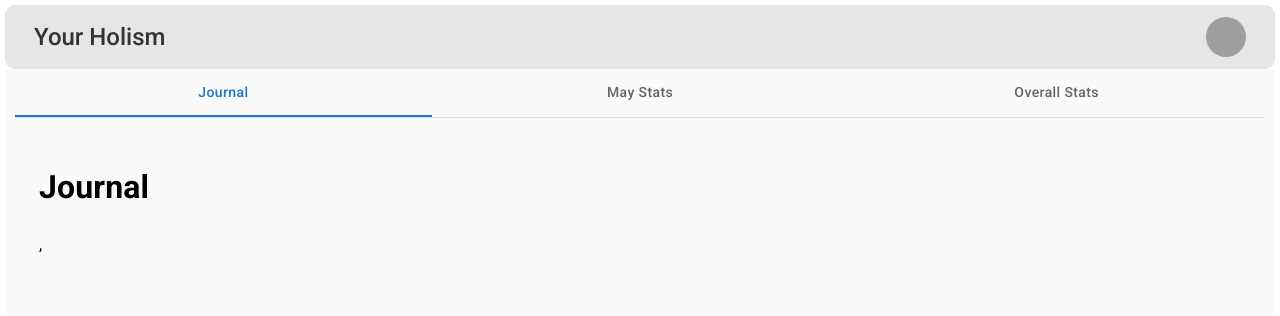
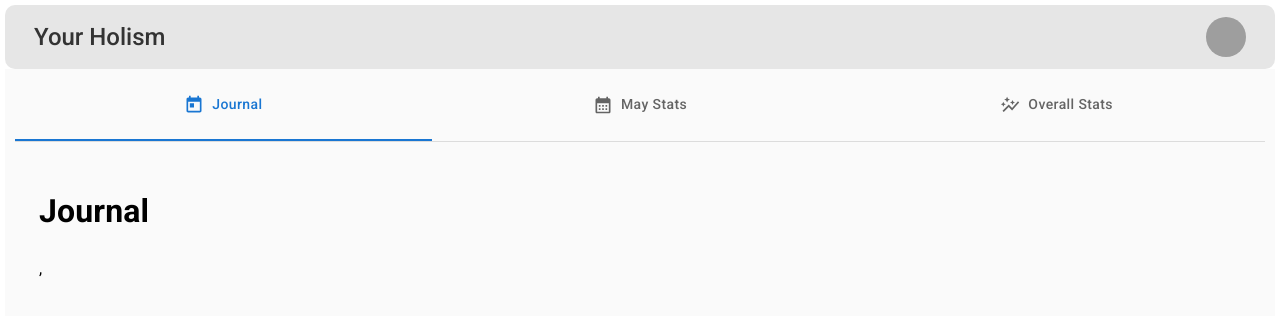
Before and after one commit to arangelovv/your-holism, a React (Vite) app in the folder your-holism/: page /core/journal in a window 1280 px wide. Shown: the top 316 px of the page. Built offline with nearby package versions, Linux system fonts and the light colour scheme; no server answers; grey boxes are pictures that could not be loaded; a web font is replaced by a local one.

Commit message:
Configured icons for the tabs

```diff
--- a/your-holism/src/features/core/core.config.tsx
+++ b/your-holism/src/features/core/core.config.tsx
@@ -1,5 +1,8 @@
 import { AppBarOrganismConfig } from "../../shared/ui/models/app-bar.config";
 import { TabsOrganismConfig } from "../../shared/ui/models/tabs.config";
+import TodayIcon from "@mui/icons-material/Today";
+import CalendarMonthIcon from "@mui/icons-material/CalendarMonth";
+import AutoGraphIcon from "@mui/icons-material/AutoGraph";
 
 const months: string[] = [
   "January",
@@ -23,16 +26,22 @@ export const tabsConfig: TabsOrganismConfig[] = [
     label: "Journal",
     index: "1",
     herf: "journal",
+    icon: <TodayIcon fontSize="small" />,
+    iconPosition: "start",
   },
   {
     label: `${currentMonth} Stats`,
     index: "2",
     herf: "monthly",
+    icon: <CalendarMonthIcon fontSize="small" />,
+    iconPosition: "start",
   },
   {
     label: "Overall Stats",
     index: "3",
     herf: "overall",
+    icon: <AutoGraphIcon fontSize="small" />,
+    iconPosition: "start",
   },
 ];
 export const appBarConfig: AppBarOrganismConfig = {
```
